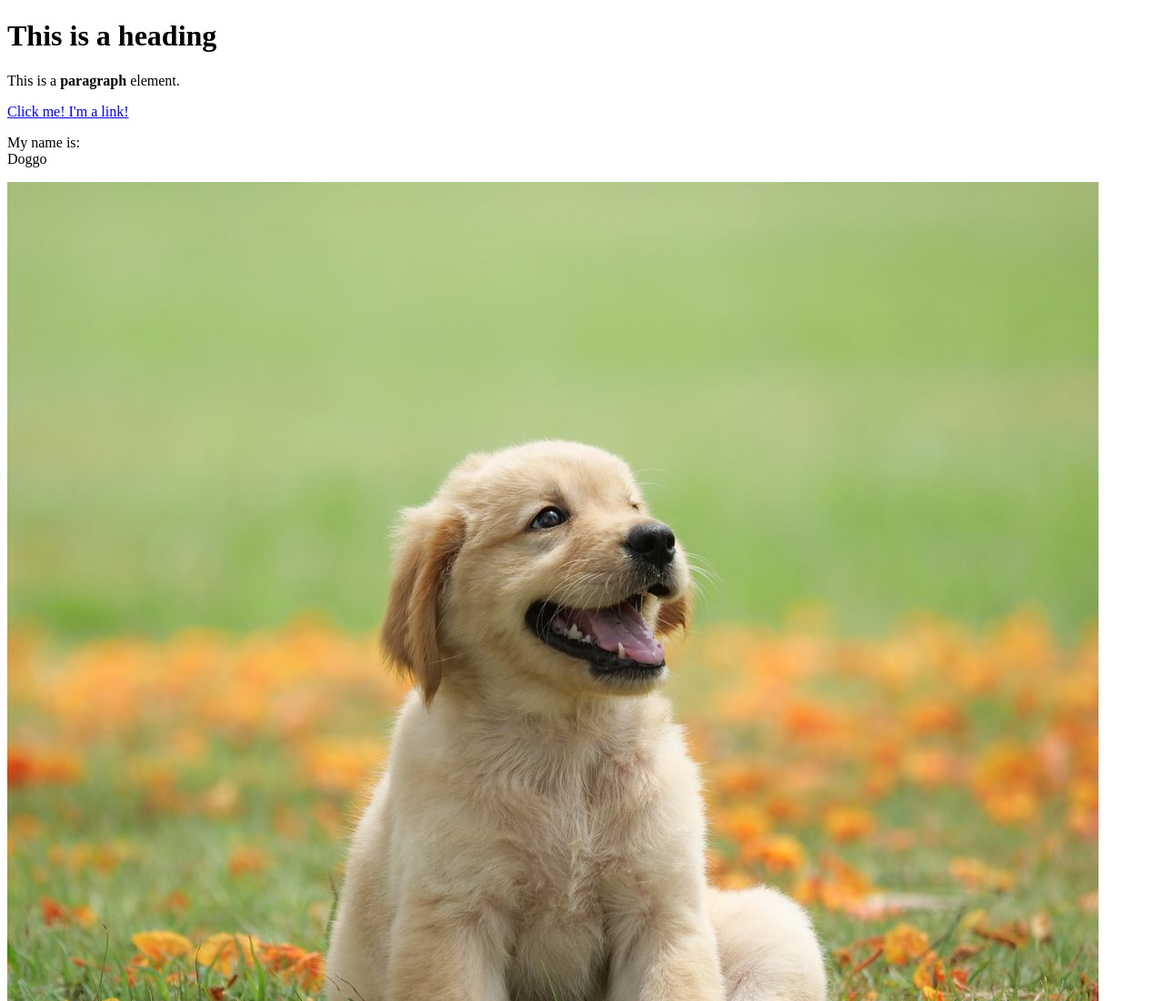
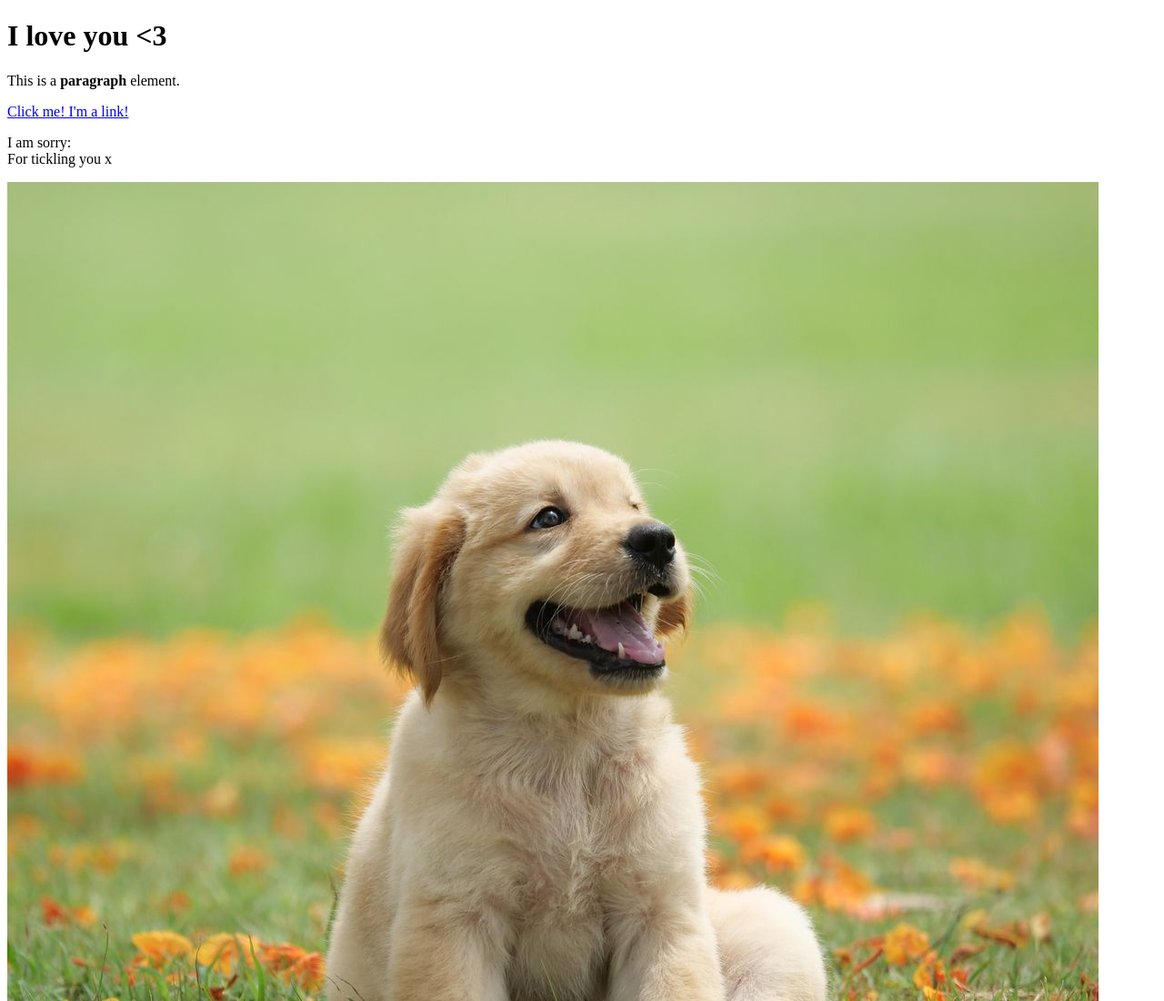
Before and after one commit to ethancentofanti/cartoon-hero, a plain HTML site: page test.html in a window 1280 px wide. Shown: the top 1100 px of the page at 91% size. Drawn offline with Linux system fonts and the light colour scheme.

Commit message:
For Nat to see

```diff
--- a/test.html
+++ b/test.html
@@ -4,11 +4,11 @@
 	<title>Test page</title>
 </head>
 <body>
-	<h1>This is a heading</h1>
+	<h1>I love you <3</h1>
 	<p>This is a <b>paragraph</b> element.</p>
 	<a href="https://google.com" target="_blank" title="Let's go to Google">Click me! I'm a link!</a>
-	<p>My name is:<br>
-	Doggo</p>
+	<p>I am sorry:<br>
+	For tickling you x</p>
 	<img src="img/Dog.jpeg">
 </body>
 </html>
```
